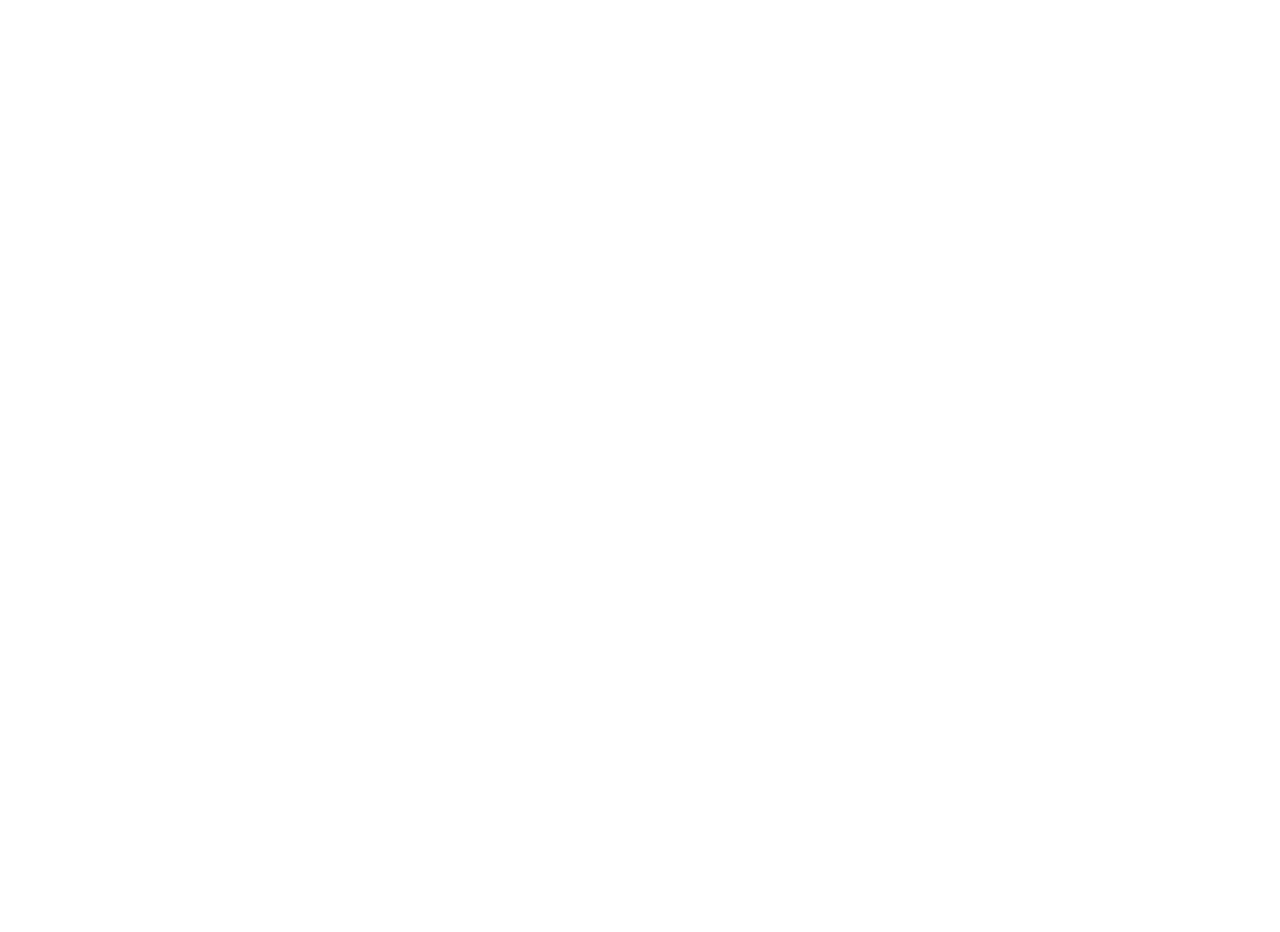
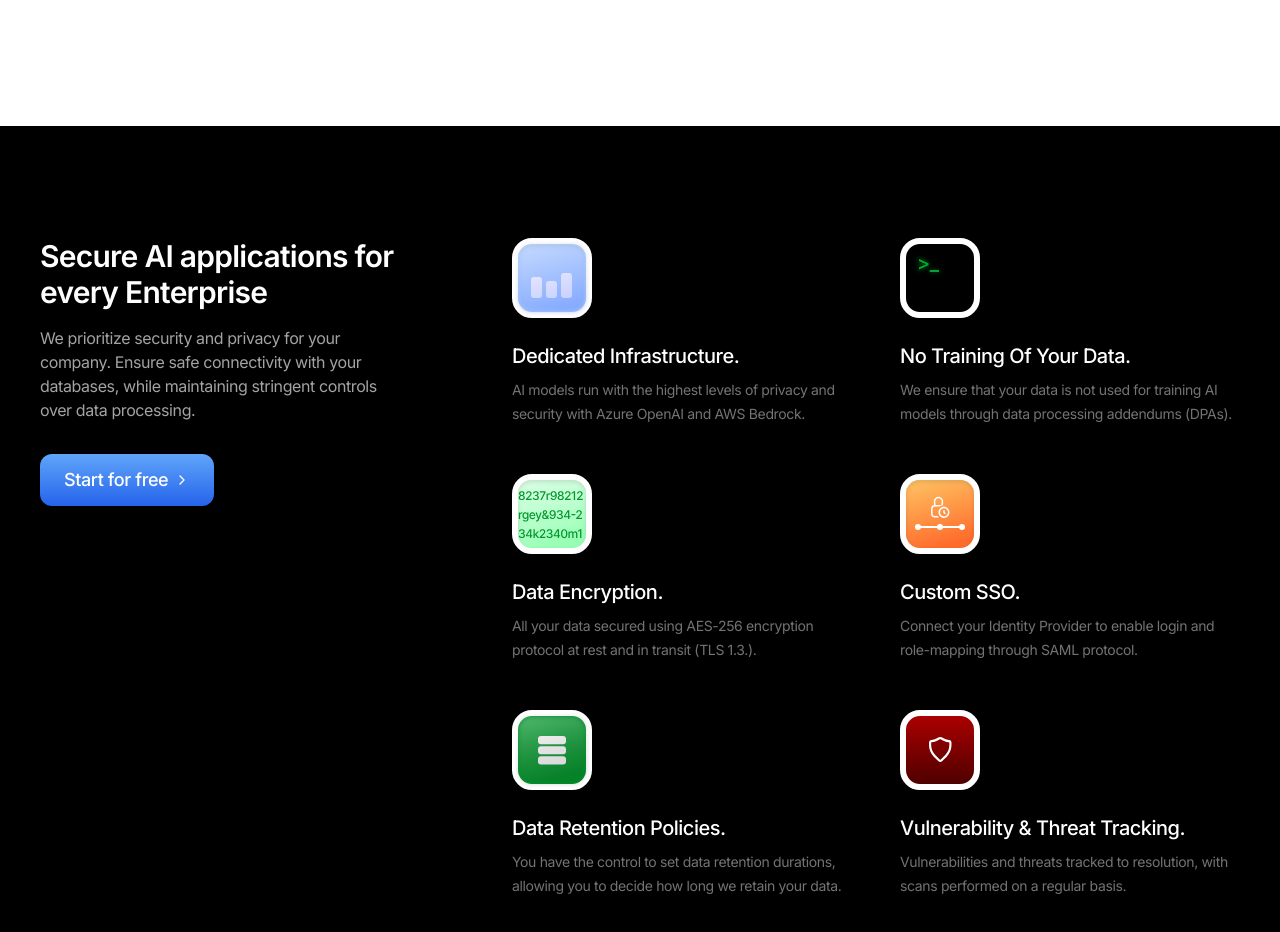
Before and after one commit to theMillenniumFalcon/red-ai-landing, a Next.js app: page / in a window 1280 px wide. Shown: the part 7160-8092 px from the top of the page. Before the commit the page ends 7254 px from the top, so only its background shows below. Built offline with nearby package versions, Linux system fonts and the light colour scheme.

Commit message:
security section added

```diff
--- a/src/app/page.tsx
+++ b/src/app/page.tsx
@@ -8,6 +8,7 @@
 import { ModelsUsedSection } from "@/components/sections/modelsUsed"
 import { GetStartedWithDocumentationSection } from "@/components/sections/getStartedWithDocumentation"
 import { PartnerSection } from "@/components/sections/partner"
+import { SecuritySection } from "@/components/sections/security"
 
 export default function Home() {
   return (
@@ -20,6 +21,7 @@
       <ModelsUsedSection />
       <GetStartedWithDocumentationSection />
       <PartnerSection />
+      <SecuritySection />
     </div>
   )
 }
--- /dev/null
+++ b/src/components/sections/security/index.tsx
@@ -0,0 +1,78 @@
+"use client"
+
+import React from "react"
+import { ViewContainer } from "@/components/layouts/viewContainer"
+import { SectionContainer } from "@/components/layouts/sectionContainer"
+import { Button } from "@/components/ui/button"
+import { CTAContainer, CTADescription, CTAHeadline, CTAList } from "@/components/ui/cta"
+import { FeatureCard, FeatureContentProps } from "@/components/ui/featureCard"
+
+const SecurityFeaturesList: FeatureContentProps[] = [
+  {
+    icon: "infra",
+    title: "Dedicated Infrastructure.",
+    description: "AI models run with the highest levels of privacy and security with Azure OpenAI and AWS Bedrock.",
+  },
+  {
+    icon: "no-code",
+    title: "No Training Of Your Data.",
+    description: "We ensure that your data is not used for training AI models through data processing addendums (DPAs).",
+  },
+  {
+    icon: "encryption",
+    title: "Data Encryption.",
+    description: "All your data secured using AES-256 encryption protocol at rest and in transit (TLS 1.3.).",
+  },
+  {
+    icon: "sso",
+    title: "Custom SSO.",
+    description: "Connect your Identity Provider to enable login and role-mapping through SAML protocol.",
+  },
+  {
+    icon: "data-retention",
+    title: "Data Retention Policies.",
+    description: "You have the control to set data retention durations, allowing you to decide how long we retain your data.",
+  },
+  {
+    icon: "threat",
+    title: "Vulnerability & Threat Tracking.",
+    description: "Vulnerabilities and threats tracked to resolution, with scans performed on a regular basis.",
+  },
+]
+
+export const SecuritySection = () => {
+  return (
+    <SectionContainer id="security" className="bg-black">
+      <ViewContainer className="flex flex-row items-start justify-between gap-12 max-lg:grid max-lg:gap-24 max-xl:relative">
+        <CTAContainer className="max-xl:sticky max-xl:top-36 max-lg:top-0 max-lg:relative">
+          <CTAHeadline sectionTheme="dark">
+            Secure AI applications for every Enterprise
+          </CTAHeadline>
+          <CTADescription sectionTheme="dark">
+            We prioritize security and privacy for your company. Ensure safe
+            connectivity with your databases, while maintaining stringent
+            controls over data processing.
+          </CTADescription>
+          <CTAList>
+            <Button
+              variant="gloss"
+              withArrow
+              size="lg"
+              onClick={() => window.open("https://www.stack-ai.com/")}>
+              Start for free
+            </Button>
+          </CTAList>
+        </CTAContainer>
+        <div className="security-features-content-grid grid grid-cols-2 items-start gap-12 max-xl:grid-cols-1 max-lg:grid-cols-2 max-md:grid-cols-1 max-lg:w-fit max-lg:mx-auto">
+          {SecurityFeaturesList.map(
+            (feature: FeatureContentProps, index: number) => {
+              return (
+                <FeatureCard key={index} {...feature} sectionTheme="dark" />
+              )
+            },
+          )}
+        </div>
+      </ViewContainer>
+    </SectionContainer>
+  )
+}
```
